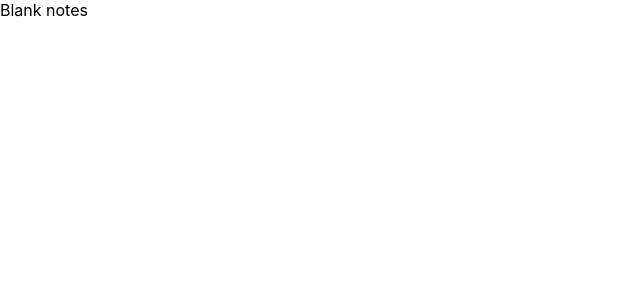
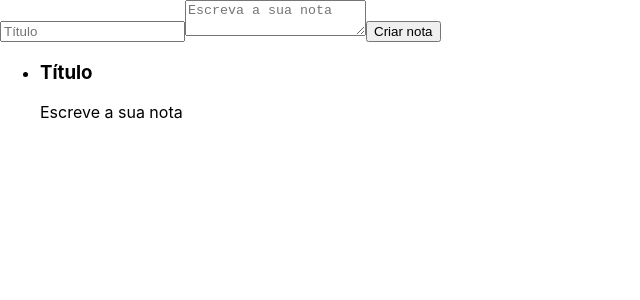
Before and after one commit to joaobispo2077/blank-notes, a React (Create React App) app: page / in a window 1280 px wide. Shown: the top 300 px of the page, without its empty margins (0-640 px from the left). Built offline with nearby package versions, Linux system fonts and the light colour scheme.

Commit message:
feat: componentization of Notes

```diff
--- a/public/index.html
+++ b/public/index.html
@@ -13,7 +13,7 @@
 
     <link rel="manifest" href="%PUBLIC_URL%/manifest.json" />
 
-    <title>React App</title>
+    <title>Blank Notes</title>
   </head>
   <body>
     <div id="root"></div>
--- a/src/App.js
+++ b/src/App.js
@@ -1,9 +1,16 @@
-function App() {
-  return (
-    <div className="App">
-      Blank notes
-    </div>
-  );
+import React, { Component } from 'react';
+import NotesForm from './components/NotesForm';
+import NotesList from './components/NotesList';
+
+class App extends Component {
+  render(){
+    return (
+      <section>
+        <NotesForm />
+        <NotesList />
+      </section>
+    );
+  }
 }
 
 export default App;
--- /dev/null
+++ b/src/components/NoteCard.jsx
@@ -0,0 +1,14 @@
+import React, { Component } from 'react';
+class NoteCard extends Component {
+  state = {  }
+  render() {
+    return (
+      <section>
+        <header><h3>Título</h3></header>
+        <p>Escreve a sua nota</p>
+      </section>
+    );
+  }
+}
+
+export default NoteCard;
--- /dev/null
+++ b/src/components/NotesForm.jsx
@@ -0,0 +1,16 @@
+import { Component } from 'react';
+
+class NotesForm extends Component {
+  render() {
+    return(
+      <form>
+        <input type="text" placeholder="Título"/>
+        <textarea  placeholder="Escreva a sua nota"/>
+
+        <button>Criar nota</button>
+      </form>
+    )
+  }
+}
+
+export default NotesForm;
--- /dev/null
+++ b/src/components/NotesList.jsx
@@ -0,0 +1,16 @@
+import { Component } from 'react';
+import NoteCard from './NoteCard';
+
+class NotesList extends Component {
+  render() {
+    return (
+    <ul>
+      <li>
+        <NoteCard />
+      </li>
+    </ul>
+    )
+  }
+}
+
+export default NotesList;
```
